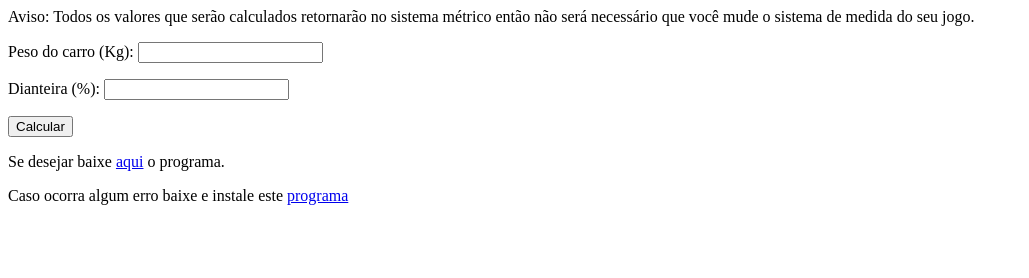
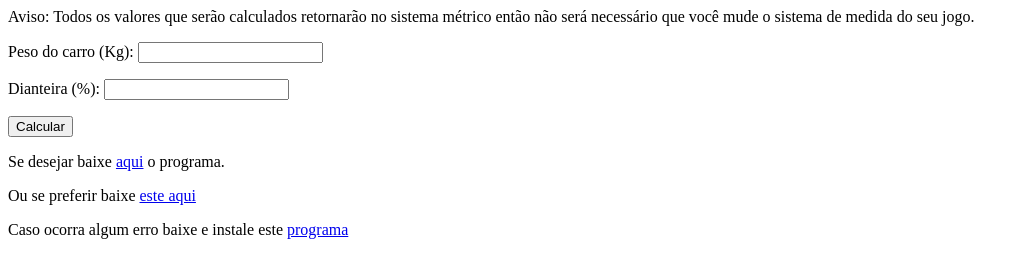
Before and after one commit to JohnWick92/ForzaMotorSportForms, a plain HTML site: page Forza-Forms/index.html in a window 1280 px wide. Shown: the whole page, without its empty margins (0-1029 px from the left). Drawn offline with Linux system fonts and the light colour scheme.

Commit message:
Update index.html

```diff
--- a/Forza-Forms/index.html
+++ b/Forza-Forms/index.html
@@ -17,7 +17,7 @@
 
     </div>
     <p>Se desejar baixe <a href="ForzaForms.jar">aqui</a> o programa.</p>
-    <!--<p>Ou se preferir baixe <a href="Calculo_Tunagem_Forza.jar">este aqui </a></p>-->
+    <p>Ou se preferir baixe <a href="Calculo_Tunagem_Forza.jar">este aqui </a></p>
     <p>Caso ocorra algum erro baixe e instale este <a href="https://www.java.com/pt_BR/download/windows-64bit.jsp">programa</a></p>
 </body>
 </html>
```
